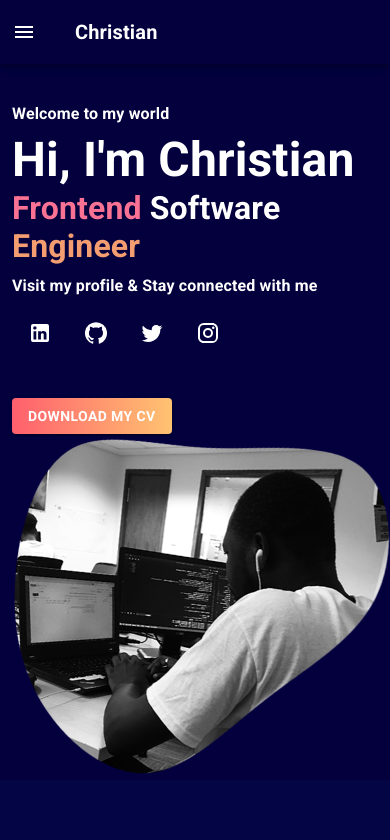
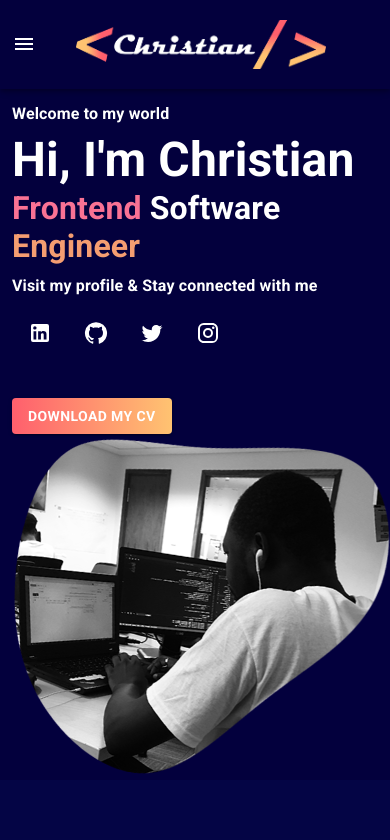
Before and after one commit to KurtKhris/christian-edem, a React (Create React App) app: page / in a window 390 px wide. Shown: the top 840 px of the page. Built offline with nearby package versions, Linux system fonts and the light colour scheme.

Commit message:
i think am done

```diff
--- a/src/App.css
+++ b/src/App.css
@@ -68,6 +68,14 @@
   background-color: #03003D;
   padding-left: 0 !important;
   padding-right: 0 !important;
+}
+
+.mobile-head img{
+  width: 250px
+}
+
+.my-logo img{
+  width: 250px;
 }
 
 .banner .intro-text{
--- a/src/components/Navbar.js
+++ b/src/components/Navbar.js
@@ -16,6 +16,7 @@ import Typography from "@mui/material/Typography";
 import Button from "@mui/material/Button";
 // import { Link } from "react-router-dom";
 import { Link } from "react-scroll";
+import logo from "../assets/img/Logo.png";
 
 const drawerWidth = 300;
 const navItems = [
@@ -53,15 +54,12 @@ function Navbar(props) {
   };
 
   const drawer = (
-    <Box onClick={handleDrawerToggle} sx={{ textAlign: "center"}}>
+    <Box onClick={handleDrawerToggle} sx={{ textAlign: "left"}}>
         <div className="mobile-head">
-          {/* <img src={logo} alt="logo" className="logohead" /> */}
-          <Typography variant="h6" sx={{ my: 2 }}>
-              <span className="ms-3" >Christian</span>
-          </Typography>
+          <img src={logo} alt="logo" className="img-fluid py-3 ms-3" />
         </div>
 
-      <Divider />
+      <Divider/>
       <List>
         {navItems.map((item) => (
           <ListItem key={item} disablePadding>
@@ -102,8 +100,8 @@ function Navbar(props) {
             <MenuIcon />
           </IconButton>
           {/* <span><img src={logo} alt="logo" className="logohead" /></span> */}
-          <span>
-            {isMobile ? <p style={{ fontSize: 20, marginLeft: 15, marginBottom: 0, marginTop: 0 }} >Christian</p> : <p style={{ fontSize: 20, marginLeft: 15, marginBottom: 0, marginTop: 0 }} >Christian</p>}
+          <span className="my-logo">
+            {isMobile ? <img src={logo} alt="logo" className="img-fluid py-3 ms-3" /> : <img src={logo} alt="logo" className="img-fluid py-3 ms-3" />}
           </span>
           <Typography
             variant="h6"
--- a/src/screens/Home.jsx
+++ b/src/screens/Home.jsx
@@ -94,7 +94,8 @@ export const Home = () => {
                 <a href="https://instagram.com/kurtkhris" target="_blank" rel="noreferrer" ><InstagramIcon className="social-icon" /></a>
 
               </div>
-              <Button variant="contained" className="cv-btn mt-5" >Download My CV</Button>
+              <a href="https://docs.google.com/document/d/1r3WOGWwsnCC6y5ntL2te5uzs002FWzRp4gXz6etb9dI/edit" target="_blank" rel="noreferrer" ><Button variant="contained" className="cv-btn mt-5" >Download My CV</Button></a>
+
             </div>
             <div className="col-md-6 my-image">
               <div className="pic text-center">
@@ -375,18 +376,18 @@ export const Home = () => {
                 </div>
               </div>
               <div className="col-sm-8">
-                <form action="">
+                <form  action="https://getform.io/f/62f6fbd1-dfc7-421c-b0e5-b050854b9a24" method="POST">
                   <div className="row">
                     <div className="col-sm mt-2">
-                      <input type="text" name="" id="" className="form-control" placeholder="Your Name" />
+                      <input type="text" name="name" id="" className="form-control" placeholder="Your Name" required />
                     </div>
                     <div className="col-sm mt-2">
-                      <input type="number" name="" id="" className="form-control" placeholder="Your Phone Number" />
+                      <input type="number" name="phone" id="" className="form-control" placeholder="Your Phone Number" required />
                     </div>
                   </div>
-                  <input type="email" name="" id="" className="form-control mt-2" placeholder="Your Email" />
-                  <textarea name="" id="" cols="30" rows="10" className="form-control mt-2" placeholder="Your Message"></textarea>
-                  <button className="btn btn-light mt-2 w-100" >Send Message</button>
+                  <input type="email" name="email" id="" className="form-control mt-2" placeholder="Your Email" required />
+                  <textarea name="message" id="" cols="30" rows="10" className="form-control mt-2" placeholder="Your Message" required></textarea>
+                  <button className="btn btn-light mt-2 w-100" type="submit" >Send Message</button>
                 </form>
                 <div className="socials text-center mt-2">
                 <a href="https://www.linkedin.com/in/christian-kpegah-491461165/" target="_blank" rel="noreferrer" ><LinkedInIcon className="social-icon" /></a>
```
Also changed, not shown: src/assets/img/Logo.png (added).
